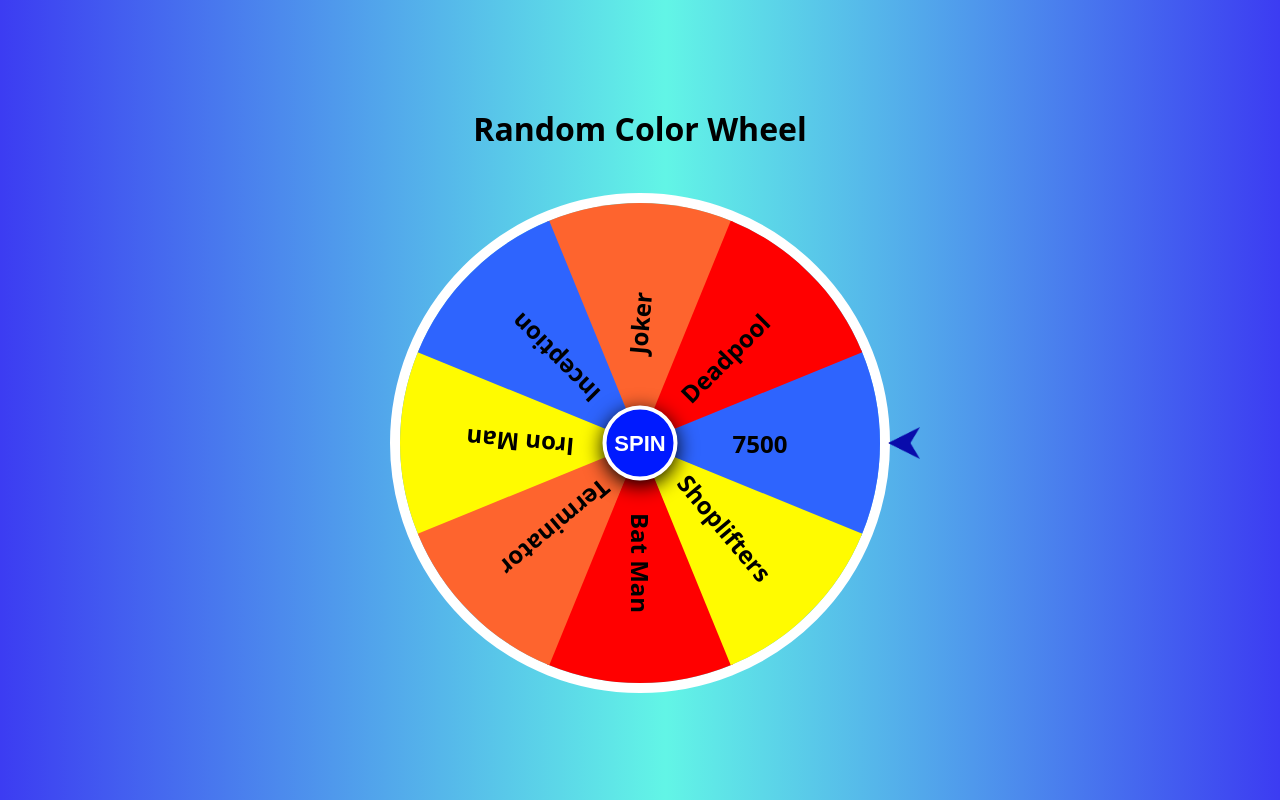
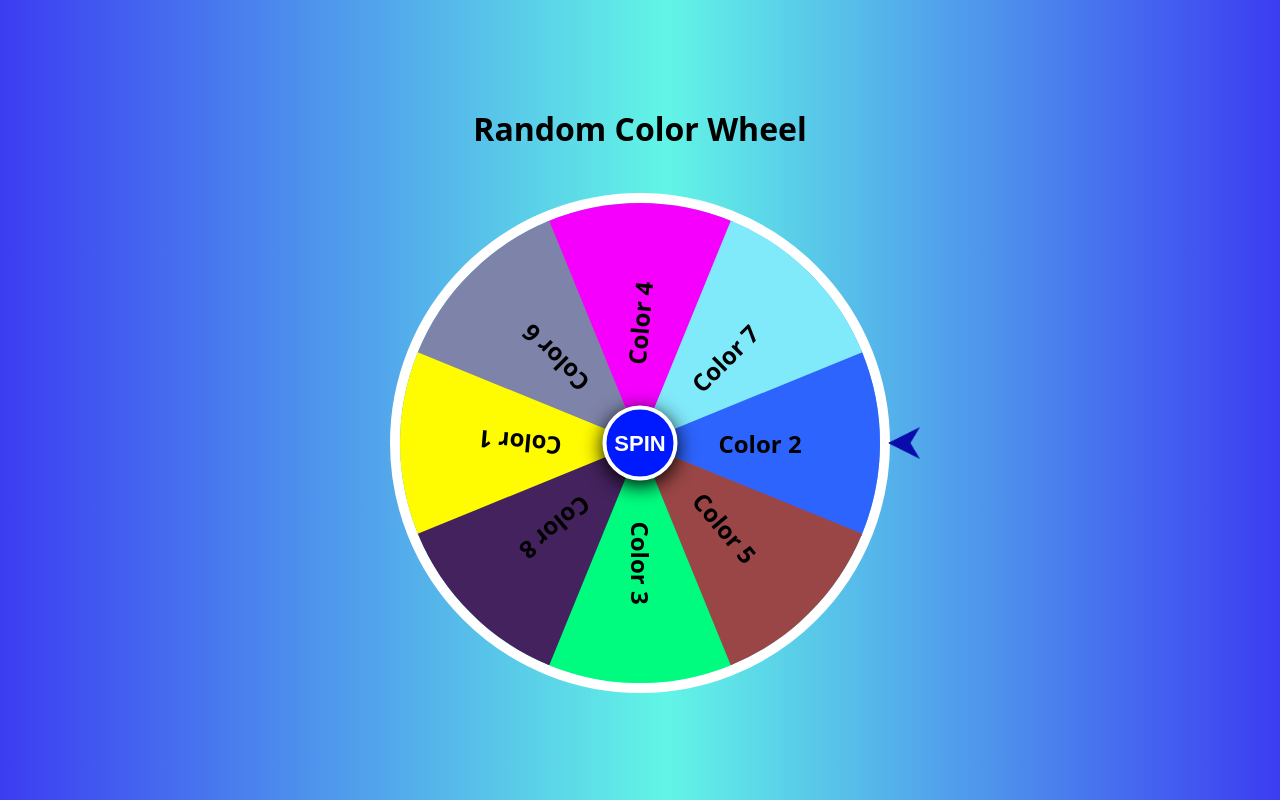
Before and after one commit to wJollie/Spinning-wheel, a plain HTML site: page index.html in a window 1280 px wide. Drawn offline with Linux system fonts and the light colour scheme.

Commit message:
Gave each triangle different color
Each triangle has a different color and is labeled color 1-8

```diff
--- a/index.html
+++ b/index.html
@@ -1,6 +1,6 @@
 <html>
   <head>
-    <title>Movie Selector</title>
+    <title>Color Wheel</title>
     <link href="style.css" rel="stylesheet" type="text/css" />
   </head>
   <body>
@@ -11,16 +11,16 @@
 	<div id="mainbox" class="mainbox">
 		<div id="box" class="box">
 			<div class="box1">
-				<span class="span1"><b>Iron Man</b></span>
-				<span class="span2"><b>7500</b></span>
-				<span class="span3"><b>Bat Man</b></span>
-				<span class="span4"><b>Joker</b></span>
+				<span class="span1"><b>Color 1</b></span>
+				<span class="span2"><b>Color 2</b></span>
+				<span class="span3"><b>Color 3</b></span>
+				<span class="span4"><b>Color 4</b></span>
 			</div>
 			<div class="box2">
-				<span class="span1"><b>Shoplifters</b></span>
-				<span class="span2"><b>Inception</b></span>
-				<span class="span3"><b>Deadpool</b></span>
-				<span class="span4"><b>Terminator</b></span>
+				<span class="span1"><b>Color 5</b></span>
+				<span class="span2"><b>Color 6</b></span>
+				<span class="span3"><b>Color 7</b></span>
+				<span class="span4"><b>Color 8</b></span>
 			</div>
 		</div>
 
--- a/style.css
+++ b/style.css
@@ -55,24 +55,48 @@
   top: 120px;
   left: 0;
 }
+.box2 .span1{
+  clip-path: polygon(0 92%, 100% 50%, 0 8%);
+  background-color: #9B4646;
+  top: 120px;
+  left: 0;
+  }
 .span2{
   clip-path: polygon(100% 92%, 0 50%, 100% 8%);
   background-color: #2E64FE;
   top: 120px;
   right: 0;
 }
+.box2 .span2{
+  clip-path: polygon(100% 92%, 0 50%, 100% 8%);
+  background-color: #7E83A9;
+  top: 120px;
+  right: 0;
+}
 .span3{
   clip-path: polygon(50% 0%, 8% 100%, 92% 100%);
-  background-color: #FF0000;
+  background-color: #00FC7E;
   bottom: 0;
+  left: 120px;
+}
+.box2 .span3{
+  clip-path: polygon(50% 0%, 8% 100%, 92% 100%);
+  background-color: #80E9FA;
+  bottom 0;
   left: 120px;
 }
 .span4{
   clip-path: polygon(50% 100%, 92% 0, 8% 0);
-  background-color: #FE642E;
+  background-color: #F400FC;
   top: 0;
   left: 120px;
 }
+.box2 .span4{
+  clip-path: polygon(50% 100%, 92% 0, 8% 0);
+  background-color: #44225E;
+  top: 0;
+  left: 120px;
+  }
 
 
 .box1 .span3 b{
```
